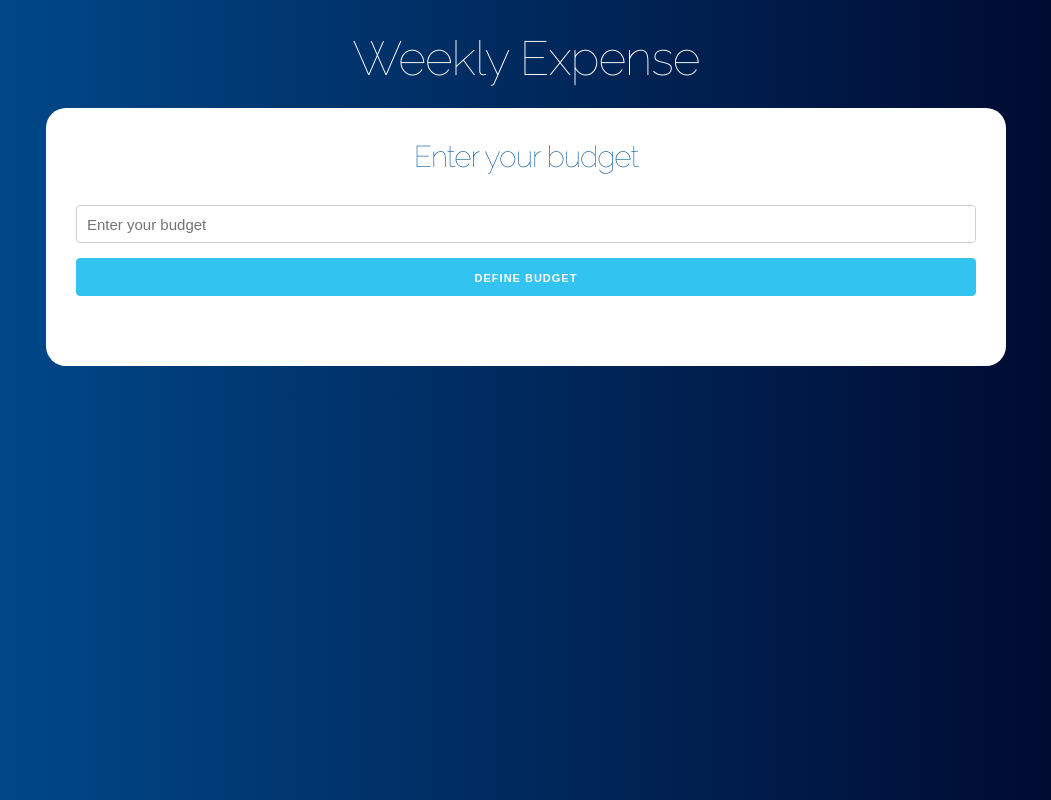
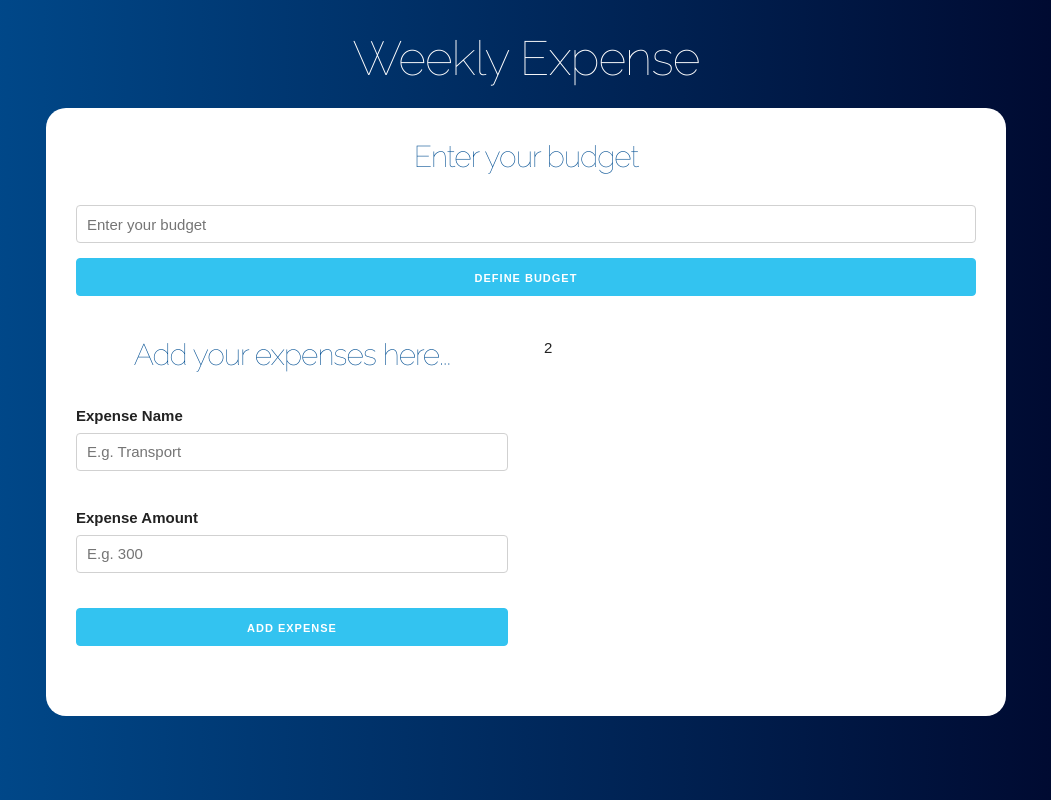
Before and after one commit to JnDiego/budget_management, a React (Create React App) app: page / in a window 1280 px wide. Shown: the whole page, without its empty margins (114-1165 px from the left). Built offline with nearby package versions, Linux system fonts and the light colour scheme.

Commit message:
Se crea componente Form, el cual permite al usuario ingresar el gasto y la cantidad del gasto. Se agrega propiedades al package.json para futuro despliegue en GitHub Pages

```diff
--- a/package.json
+++ b/package.json
@@ -1,4 +1,5 @@
 {
+  "homepage": "https://jndiego.github.io/scheduling_appointments",
   "name": "budget_management",
   "version": "0.1.0",
   "private": true,
@@ -11,6 +12,8 @@
     "react-scripts": "3.4.1"
   },
   "scripts": {
+    "predeploy": "npm run build",
+    "deploy": "gh-pages -d build",
     "start": "react-scripts start",
     "build": "react-scripts build",
     "test": "react-scripts test",
--- a/src/App.js
+++ b/src/App.js
@@ -1,13 +1,24 @@
-import React from 'react';
+import React, { useState } from 'react';
 import Question from './components/Question';
+import Form from './components/Form';
 
 function App() {
+  // Definir el state
+  const [budget, setBudget] = useState(0);
+  const [remainingBudget, setRemainingBudget] = useState(0);
+
   return (
     <div className="container">
       <header>
         <h1>Weekly Expense</h1>
         <div className="contenido-principal contenido">
-          <Question />
+          <Question setBudget={setBudget} setRemainingBudget={setRemainingBudget} />
+          <div className="row">
+            <div className="one-half column">
+              <Form />
+            </div>
+            <div className="one-half column">2</div>
+          </div>
         </div>
       </header>
     </div>
--- /dev/null
+++ b/src/components/Form.js
@@ -0,0 +1,21 @@
+import React, { useState } from 'react';
+
+const Form = () => {
+  return (
+    <form action="">
+      <h2>Add your expenses here...</h2>
+      <div className="campo">
+        <label htmlFor="expenseName">Expense Name</label>
+        <input type="text" className="u-full-width" placeholder="E.g. Transport" name="expenseName" id="expenseName" />
+      </div>
+      <div className="campo">
+        <label htmlFor="expenseAmount">Expense Amount</label>
+        <input type="number" className="u-full-width" placeholder="E.g. 300" name="expenseAmount" id="expenseAmount" />
+      </div>
+
+      <input type="submit" className="button-primary u-full-width" value="Add Expense" />
+    </form>
+  );
+};
+
+export default Form;
--- a/src/components/Question.js
+++ b/src/components/Question.js
@@ -1,7 +1,7 @@
 import React, { Fragment, useState } from 'react';
 import Error from './Error';
 
-const Question = () => {
+const Question = ({ setBudget, setRemainingBudget }) => {
   //Definir el state
   const [amount, setAmount] = useState(0);
 
@@ -27,6 +27,8 @@ const Question = () => {
 
     // Si se pasa la validación
     setError({ message: '', state: false });
+    setBudget(amount);
+    setRemainingBudget(amount);
   };
 
   return (
```
